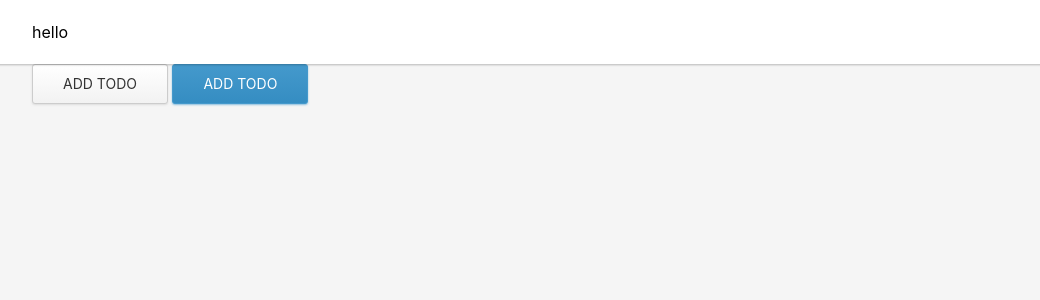
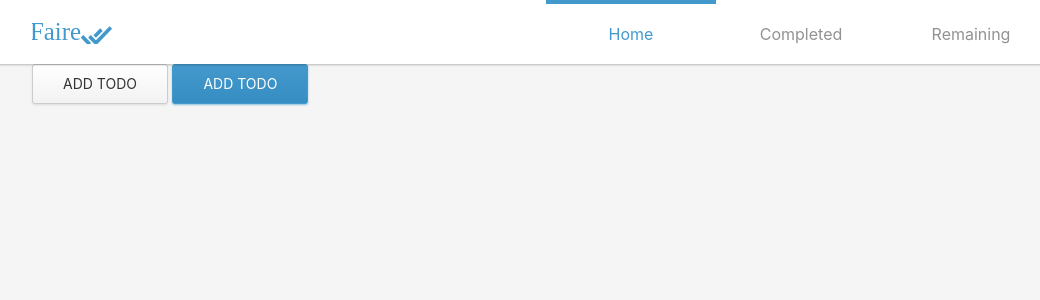
Before and after one commit to nishanbajracharya/faire-svelte, a Svelte app: page / in a window 1280 px wide. Shown: the top 300 px of the page, without its empty margins (96-1136 px from the left). Built offline with nearby package versions, Linux system fonts and the light colour scheme.

Commit message:
Add routing and tabs

```diff
--- a/package.json
+++ b/package.json
@@ -16,6 +16,7 @@
     "svelte": "^3.0.0"
   },
   "dependencies": {
-    "sirv-cli": "^0.4.4"
+    "sirv-cli": "^0.4.4",
+    "svelte-routing": "^1.4.0"
   }
 }
--- a/src/App.svelte
+++ b/src/App.svelte
@@ -1,9 +1,18 @@
 <script>
-import Main from './views/Main.svelte';
-import Button from './components/Button.svelte';
+  import { Router, Route } from "svelte-routing";
+
+  import Main from "./views/Main.svelte";
+  import Button from "./components/Button.svelte";
 </script>
 
-<Main>
-	<Button label="Add Todo"/>
-	<Button label="Add Todo" className="btn-primary"/>
-</Main>
+<Router>
+  <Main>
+    <Route path="/about">
+      <Button label="Add Todo" className="btn-primary" />
+    </Route>
+    <Route path="/">
+      <Button label="Add Todo" />
+      <Button label="Add Todo" className="btn-primary" />
+    </Route>
+  </Main>
+</Router>
--- a/src/components/Container.svelte
+++ b/src/components/Container.svelte
@@ -4,12 +4,14 @@
       padding: 0;
     }
   }
+
   @media (min-width: 64em) {
     .container {
       margin: 0 auto;
       max-width: 64em;
     }
   }
+
   .container {
     padding: 0 20px;
   }
--- /dev/null
+++ b/src/components/Tab.svelte
@@ -0,0 +1,48 @@
+<script>
+  import { Link } from "svelte-routing";
+
+  // Props
+  export let to = "#";
+
+  function getProps({ location, href, isPartiallyCurrent, isCurrent }) {
+    const isActive = href === "/" ? isCurrent : isPartiallyCurrent || isCurrent;
+    // The object returned here is spread on the anchor element's attributes
+    if (isActive) {
+      return { class: "link active" };
+    }
+    return { class: "link" };
+  }
+</script>
+
+<style>
+  :global(a) {
+    color: #1e87f0;
+    text-decoration: none;
+    cursor: pointer;
+  }
+
+  :global(.appbar .link) {
+    width: 170px;
+    height: 64px;
+    color: #929292;
+    align-items: center;
+    display: inline-flex;
+    box-sizing: border-box;
+    justify-content: center;
+    border-top: 4px solid transparent;
+  }
+
+  :global(.appbar .link.active) {
+    color: #49c;
+    border-top: 4px solid #49c;
+  }
+
+  :global(.appbar .link:hover) {
+    text-decoration: none;
+    background: rgba(0, 0, 0, 0.04);
+  }
+</style>
+
+<Link {to} {getProps}>
+  <slot />
+</Link>
--- a/src/index.js
+++ b/src/index.js
@@ -1,7 +1,7 @@
 import App from './App.svelte';
 
 const app = new App({
-  target: document.body
+  target: document.body,
 });
 
 export default app;
--- a/src/views/Main.svelte
+++ b/src/views/Main.svelte
@@ -1,5 +1,8 @@
 <script>
-import Container from '../components/Container.svelte';
+  import { Link } from "svelte-routing";
+
+  import TabBar from "./TabBar.svelte";
+  import Container from "../components/Container.svelte";
 </script>
 
 <style>
@@ -31,7 +34,43 @@ import Container from '../components/Container.svelte';
   }
 </style>
 
-<div class="appbar"><Container>hello</Container></div>
+<div class="appbar">
+  <Container>
+    <svg
+      class=""
+      width="80"
+      height="24.935064935064936"
+      viewBox="0 0 77 24"
+      xmlns="http://www.w3.org/2000/svg"
+      xmlns:xlink="http://www.w3.org/1999/xlink">
+      <text
+        font-family="Montserrat-SemiBold, Montserrat"
+        font-size="24"
+        font-weight="500"
+        fill="#4499cc"
+        transform="translate(-2 -4)">
+        <tspan x="0" y="23">Faire</tspan>
+      </text>
+      <path
+        transform="translate(47)"
+        fill="#4499cc"
+        fill-rule="nonzero"
+        d="M20.794 10.776a.437.437 0 0 0 0-.608l-1.85-1.962a.403.403 0 0
+        0-.3-.131.403.403 0 0 0-.298.13l-6.215 6.459 2.467 2.532
+        6.196-6.42zm-18.102 4l7.15 7.345-1.253
+        1.29-.01.01c-.186.177-.663.598-1.224.598-.392 0-.86-.225-1.234-.617L.215
+        17.327a.44.44 0 0 1 0-.617l1.878-1.934a.419.419 0 0 1 .3-.131c.112 0
+        .214.047.299.13zm27.187-6.608a.435.435 0 0 1 0 .598l-14.113
+        14.59-.009.008c-.187.178-.664.599-1.224.599-.393
+        0-.86-.225-1.234-.617L7.393 17.27a.44.44 0 0 1 0-.617L9.27
+        14.72a.419.419 0 0 1 .3-.131c.111 0 .214.047.298.13l4.682 4.823L27.43
+        6.206a.403.403 0 0 1 .299-.131c.112 0 .224.046.299.13l1.85 1.963z" />
+    </svg>
+    <TabBar />
+  </Container>
+</div>
 <div class="main-container">
-  <Container><slot /></Container>
+  <Container>
+    <slot />
+  </Container>
 </div>
--- /dev/null
+++ b/src/views/TabBar.svelte
@@ -0,0 +1,27 @@
+<script>
+  import Tab from "../components/Tab.svelte";
+
+  const routes = [
+    { label: "Home", to: "/" },
+    { label: "Completed", to: "/completed" },
+    { label: "Remaining", to: "/remaining" }
+  ];
+</script>
+
+<style>
+  @media (min-width: 64em) {
+    :global(.appbar .tab-container) {
+      display: flex;
+      margin-left: -55px;
+    }
+  }
+  :global(.appbar .nav-container) {
+    display: none;
+  }
+</style>
+
+<div class="tab-container">
+  {#each routes as { label, to }, i}
+    <Tab {to}>{label}</Tab>
+  {/each}
+</div>
```
Also changed, not shown: public/global.css (line endings or trailing spaces), 1 other file (tests, documents, lock files or other folders).
